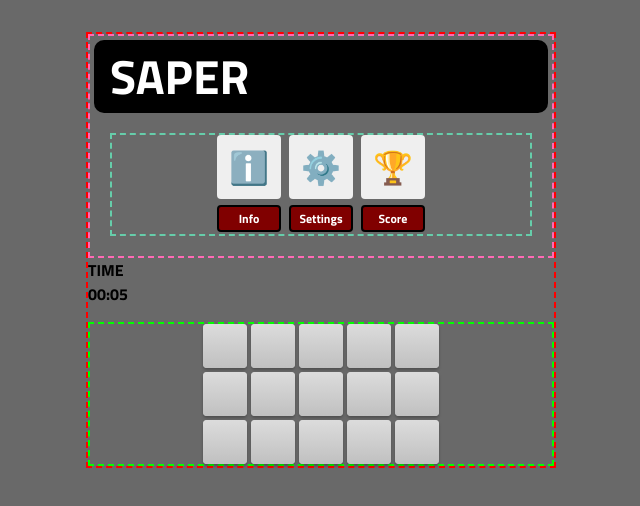
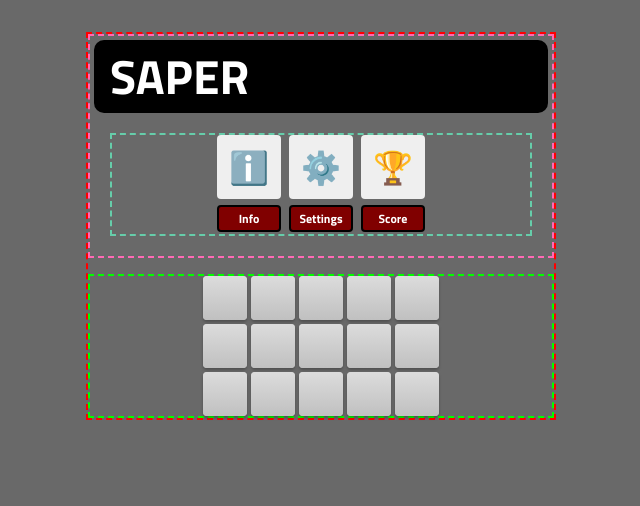
Before and after one commit to I-antiva-I/GameSapper, a React (Create React App) app: page / in a window 1280 px wide. Shown: the top 506 px of the page, without its empty margins (319-959 px from the left). Built offline with nearby package versions, Linux system fonts and the light colour scheme.

Commit message:
Import update

```diff
--- a/src/components/PlayScene.tsx
+++ b/src/components/PlayScene.tsx
@@ -5,7 +5,7 @@ import MyHeader from "./other/MyHeader";
 import ControlPanel from "./control/ControlPanel";
 import GameField from "./game/GameField";
 import ScoreTable from "./other/ScoreTable";
-import Information from "./other/Information";
+import Information from "./information/Information";
 import Settings from "./settings/Settings";
 
 // Import: classes, enums and functions
@@ -145,9 +145,10 @@ function PlayScene()
             <main>
                 {
                     //"HEADER PLACEHOLDER "+GamePhase[gameState.phase]+" WIN:"+victory
+                    //         <Timer></Timer>
                 }
 
-                <Timer></Timer>
+
 
                 {
                     // Win
```
